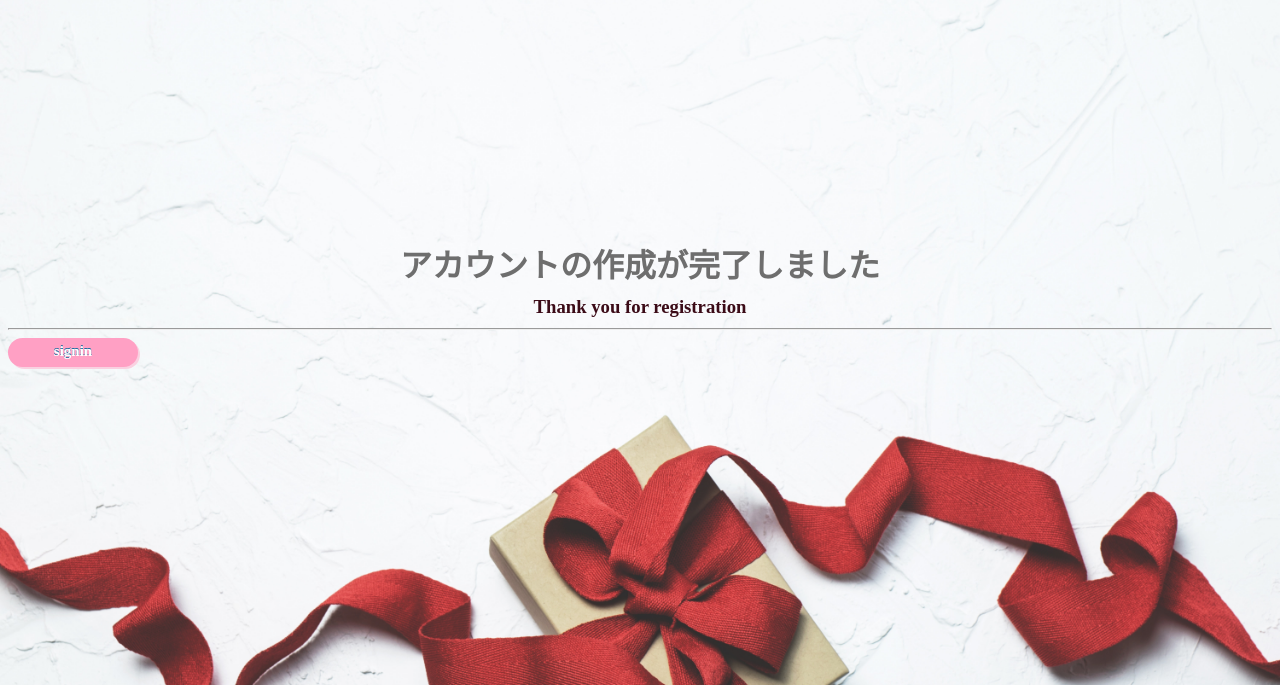
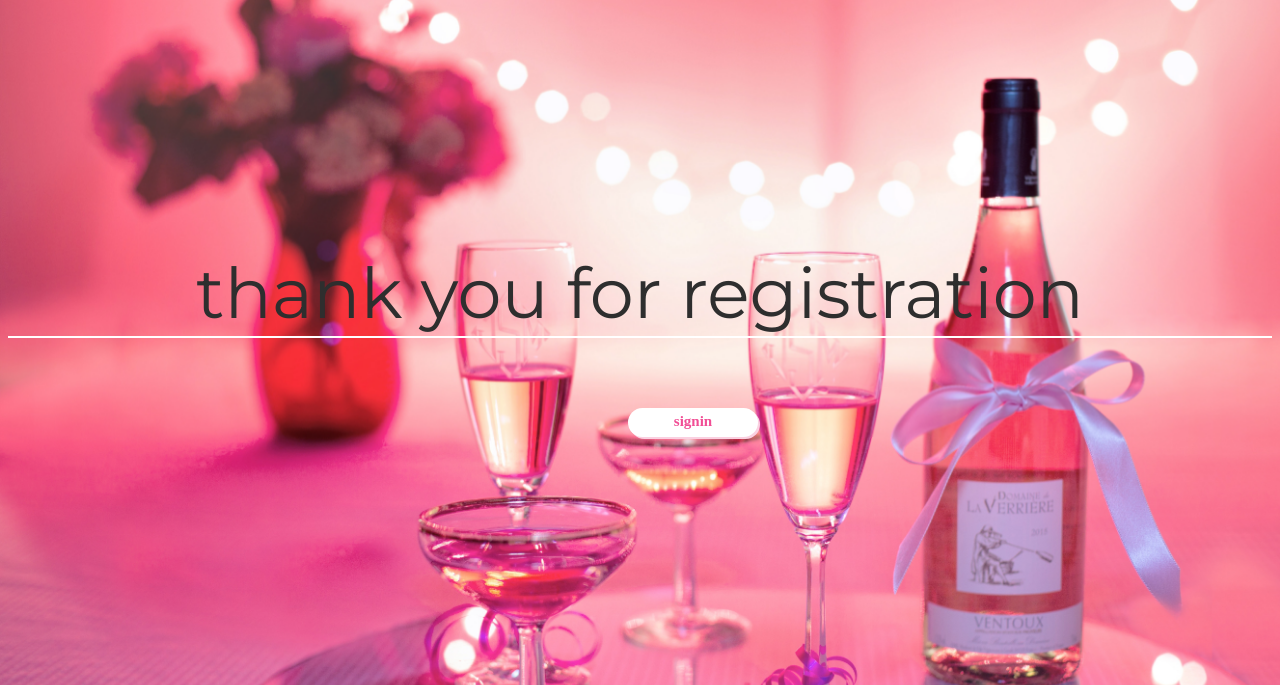
Before and after one commit to yasa83/Present_box, a PHP site: page /thanks.php in a window 1280 px wide. Shown: the top 685 px of the page. Run offline with PHP 8.4, Linux system fonts and the light colour scheme.

Commit message:
文字色と位置変更

```diff
--- a/css/thanks.css
+++ b/css/thanks.css
@@ -1,40 +1,51 @@
+
+@import url('https://fonts.googleapis.com/css?family=Montserrat');
+
+
 body,html{
-    /* 画像を常に天地左右の中央に配置 */
+   background-image: url(../images/alcohl.jpg);
     background-position: center center;
 
-    /* 画像をタイル状に繰り返し表示しない */
     background-repeat: no-repeat;
 
-    /* コンテンツの高さが画像の高さより大きい時、動かないように固定 */
     background-attachment: fixed;
 
-    /* 表示するコンテナの大きさに基づいて、背景画像を調整 */
     background-size: cover;
 
 }
 
-h1 {text-align: center;
-    padding-top: 230px;
-    margin:10px;
-    color: #6E6E6E }
 
-h3{text-align: center;
-   margin: 10px;
-color: #3B0B17}
+p{
+    text-align: center;
+    font-size:70px;
+    padding-top: 180px;
+    color: #2E2E2E;
+   border-bottom: solid 2px white;
+font-family: 'Montserrat', sans-serif;
+text-shadow:
+       text-shadow:
+        black 1px 1px 0, black -1px -1px 0,/*右下、左上*/
+        black -1px 1px 0, black 1px -1px 0,/*右上、左下*/
+        black 0px 1px 0, black  0-1px 0,/*右、左*/
+        black -1px 0 0, black 1px 0 0;/*上、下*/
+
+
+}
+
 
 a.fancy-button {
+   text-align: center;
+    width: 130px;
+    font-size: 15px;
+    font-weight: bold;
+    text-decoration: none;
+    display: block;
     text-align: center;
-    width:130px;
-    font-size:15px;
-    font-weight:bold;
-    text-decoration:none;
-    display:block;
-    text-align:center;
-    padding:5px 0 7px;
-    color:#333;
-    border:1px ;
-    color: #fff;
-    background-color:#FFA0C4;
-     border-radius:25px;
-     box-shadow:2px 2px #FAD1E1;
-     text-shadow:0 -1px #1a6ea0;}
+    padding: 5px 0 7px;
+    color: #F14E95;
+    border: 1px;
+    background-color: white;
+    border-radius: 25px;
+    box-shadow: 2px 2px #FAD1E1;
+    /* text-shadow: 0 -1px #1a6ea0; */
+    margin-left: 620px;}
--- a/thanks.php
+++ b/thanks.php
@@ -3,15 +3,16 @@
         <head>
         <meta charset="utf-8">
         <link rel="stylesheet" type="text/css" href="css/thanks.css">
+        <link rel="icon" type="images/favicon.png" href="images/favicon.png">
+
           </head>
 
-<title>登録完了</title>
+<title>Present Box</title>
 
-<body background="images/box.jpg">
-<!-- <div class="jumbotron text-xs-center"> -->
+<body>
+<div>
+    <p>thank you for registration</p>
+</div>
 
-  <h1>アカウントの作成が完了しました</h1>
-<h3>Thank you for registration</h3>
-<hr>
       <a href="signin.html" class="fancy-button"><span>signin</span></a>
 </body>
```
